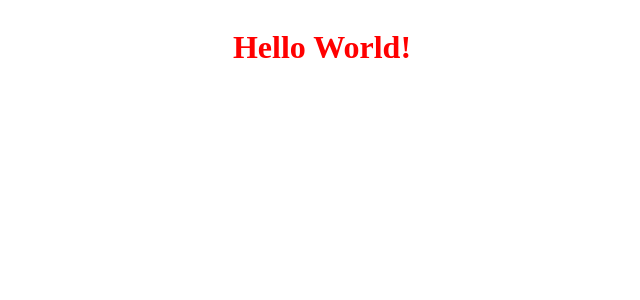
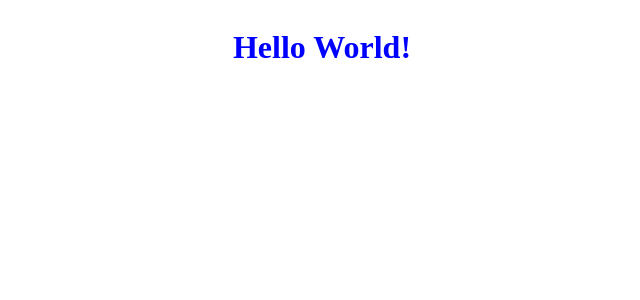
Before and after one commit to dariogoetz/surfjudge-vue-frontend, a Vue app: page / in a window 1280 px wide. Shown: the top 300 px of the page, without its empty margins (318-958 px from the left). Built offline with nearby package versions, Linux system fonts and the light colour scheme.

Commit message:
[add] linting

```diff
--- a/components/HelloComponent.vue
+++ b/components/HelloComponent.vue
@@ -3,19 +3,17 @@
 </template>
 
 <script>
-
 export default {
-    props: {
-        name: {
-            type: String,
-            required: true
-        }
+  props: {
+    name: {
+      type: String,
+      required: true
     }
+  }
 }
 </script>
 
-<style scoped>
-h1 {
-  color: red;
-}
+<style lang="stylus" scoped>
+h1
+  color blue
 </style>
--- a/src/index.js
+++ b/src/index.js
@@ -3,7 +3,8 @@ import App from './App.vue'
 
 import '../assets/css/app.styl'
 
+/* eslint-disable-next-line no-new */
 new Vue({
-    el: '#app',
-    render: h => h(App)
+  el: '#app',
+  render: h => h(App)
 })
```
Also changed, not shown: package.json (+14 -1 lines), .eslintrc.js (added), src/App.vue (line endings or trailing spaces), 2 other files (tests, documents, lock files or other folders).
